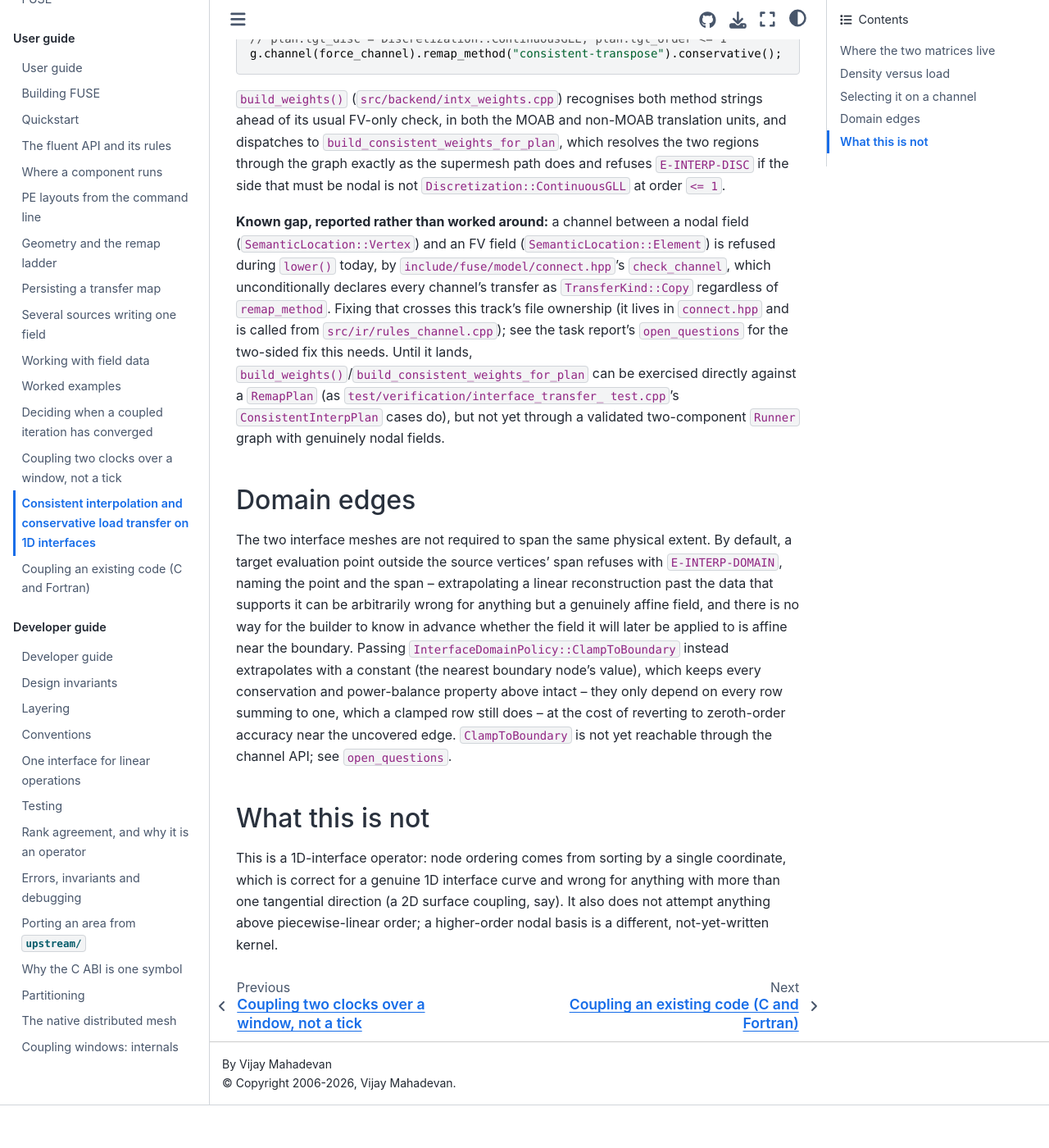
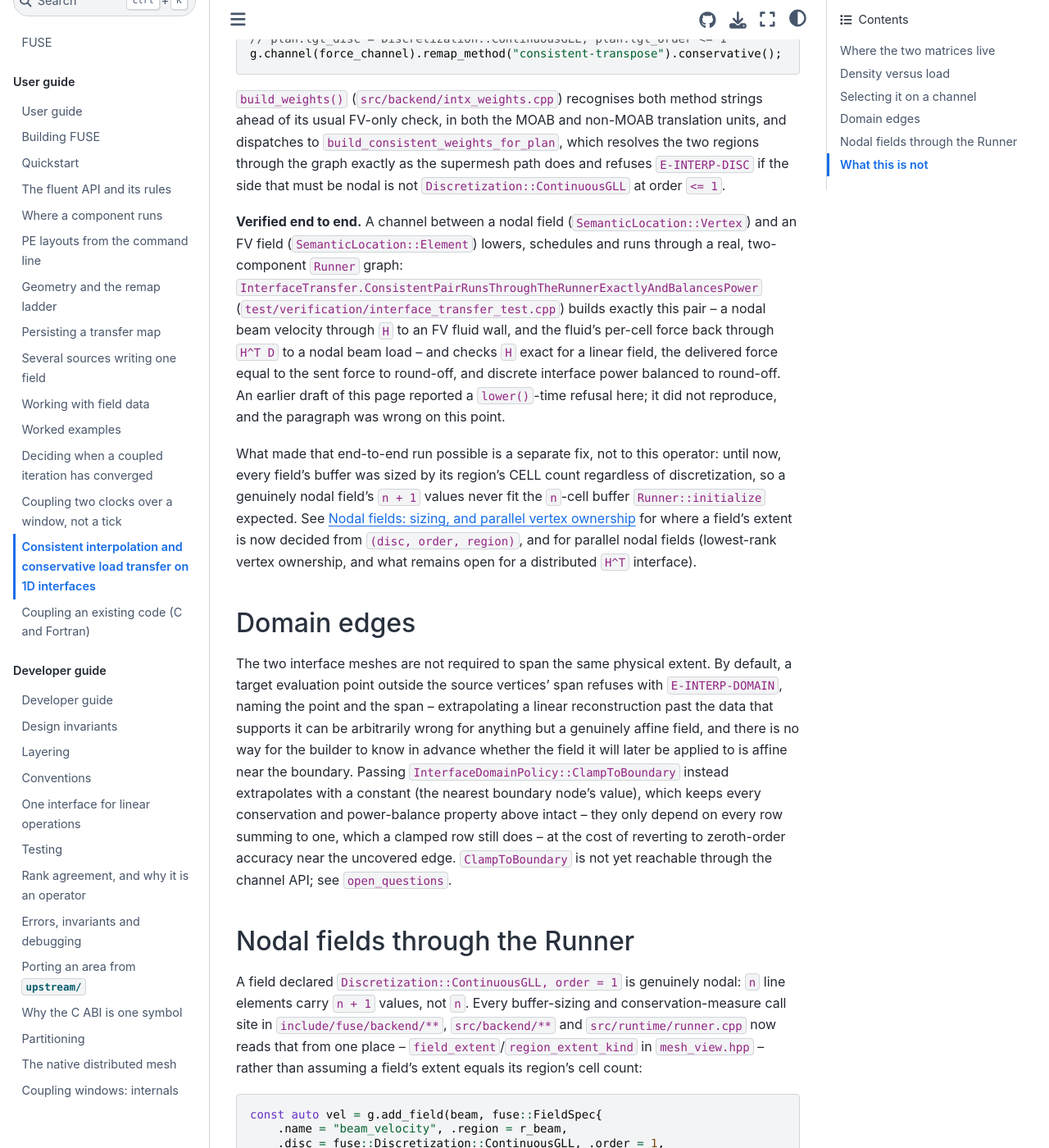
Before and after one commit to vijaysm/fuse, a Sphinx documentation site: the page built from docs/user/interface-transfer.md, in a window 1280 px wide and 1400 px high, scrolled down 1854 px. Shown: the whole window at 82% size. Built offline with Sphinx 7.4.7 and the Sphinx Book theme 1.1.4, drawn with Linux system fonts in a browser that asks for light colours; pages that are not in the unit, such as notebooks, are missing from menus; before the commit the page ends 3202 px from its top, so only the background shows below that; some of the changed text lies outside the part shown.

Commit message:
Document nodal fields and why parallel nodal remap is refused
Cover the extent rule, lowest-rank vertex ownership, and the
replicated-source case in which an owner sum would multiply the load.
Add the mutation entries and parallel-matrix cells for nodal fields.

````diff
--- a/docs/user/interface-transfer.md
+++ b/docs/user/interface-transfer.md
@@ -84,18 +84,25 @@
 path does and refuses `E-INTERP-DISC` if the side that must be nodal is not
 `Discretization::ContinuousGLL` at order `<= 1`.
 
-**Known gap, reported rather than worked around:** a channel between a
-nodal field (`SemanticLocation::Vertex`) and an FV field
-(`SemanticLocation::Element`) is refused during `lower()` today, by
-`include/fuse/model/connect.hpp`'s `check_channel`, which unconditionally
-declares every channel's transfer as `TransferKind::Copy` regardless of
-`remap_method`. Fixing that crosses this track's file ownership (it lives in
-`connect.hpp` and is called from `src/ir/rules_channel.cpp`); see the task
-report's `open_questions` for the two-sided fix this needs. Until it lands,
-`build_weights()`/`build_consistent_weights_for_plan` can be exercised
-directly against a `RemapPlan` (as `test/verification/interface_transfer_
-test.cpp`'s `ConsistentInterpPlan` cases do), but not yet through a
-validated two-component `Runner` graph with genuinely nodal fields.
+**Verified end to end.** A channel between a nodal field
+(`SemanticLocation::Vertex`) and an FV field (`SemanticLocation::Element`)
+lowers, schedules and runs through a real, two-component `Runner` graph:
+`InterfaceTransfer.ConsistentPairRunsThroughTheRunnerExactlyAndBalancesPower`
+(`test/verification/interface_transfer_test.cpp`) builds exactly this pair
+-- a nodal beam velocity through `H` to an FV fluid wall, and the fluid's
+per-cell force back through `H^T D` to a nodal beam load -- and checks `H`
+exact for a linear field, the delivered force equal to the sent force to
+round-off, and discrete interface power balanced to round-off. An earlier
+draft of this page reported a `lower()`-time refusal here; it did not
+reproduce, and the paragraph was wrong on this point.
+
+What made that end-to-end run possible is a separate fix, not to this
+operator: until now, every field's buffer was sized by its region's CELL
+count regardless of discretization, so a genuinely nodal field's `n + 1`
+values never fit the `n`-cell buffer `Runner::initialize` expected. See
+[](../dev/nodal-fields.md) for where a field's extent is now decided from
+`(disc, order, region)`, and for parallel nodal fields (lowest-rank vertex
+ownership, and what remains open for a distributed `H^T` interface).
 
 ## Domain edges
 
@@ -113,6 +120,41 @@
 uncovered edge. `ClampToBoundary` is not yet reachable through the channel
 API; see `open_questions`.
 
+## Nodal fields through the Runner
+
+A field declared `Discretization::ContinuousGLL, order = 1` is genuinely
+nodal: `n` line elements carry `n + 1` values, not `n`. Every buffer-sizing
+and conservation-measure call site in `include/fuse/backend/**`,
+`src/backend/**` and `src/runtime/runner.cpp` now reads that from one place
+-- `field_extent`/`region_extent_kind` in `mesh_view.hpp` -- rather than
+assuming a field's extent equals its region's cell count:
+
+```cpp
+const auto vel = g.add_field(beam, fuse::FieldSpec{
+    .name = "beam_velocity", .region = r_beam,
+    .disc = fuse::Discretization::ContinuousGLL, .order = 1,
+    .conservation = fuse::Conservation::Intensive,
+    .intent = fuse::Intent::Provides});
+```
+
+registers a buffer of `n_beam + 1` values, checked against whatever the
+component actually binds at `Runner::initialize` (`E-RT-SIZE` on a
+mismatch), and its conservation integral (when `.conservation =
+fuse::Conservation::Extensive`, `.conservative()` on the channel) is the
+plain sum of its owned values, not a measure-weighted one -- a vertex has
+no measure of its own. A discretization this codebase does not implement an
+extent for (`ContinuousGLL` order != 1, `DiscontinuousGLL` order >= 1,
+`PointCloud`) refuses by name, `E-EXTENT-DISC`, at the same point.
+
+In parallel, a nodal field's distributed buffer follows the native mesh's
+own rule for a shared vertex: the LOWEST rank holding it owns it, and
+`Transport` moves owned values and fills every other copy from its owner.
+An `H^T` channel whose nodal target is itself distributed across more than
+one rank needs a further cross-rank accumulation this track specified but
+did not wire into `Runner` -- see [](../dev/nodal-fields.md)'s "H^T on a
+distributed interface" for exactly where it goes and why it is safe, and
+this task's `open_questions` for the scope decision it is waiting on.
+
 ## What this is not
 
 This is a 1D-interface operator: node ordering comes from sorting by a
````
Also changed, not shown: docs/dev/index.md (+3 -1 lines), docs/dev/nodal-fields.md (added, +185 -0 lines), 2 other files.
